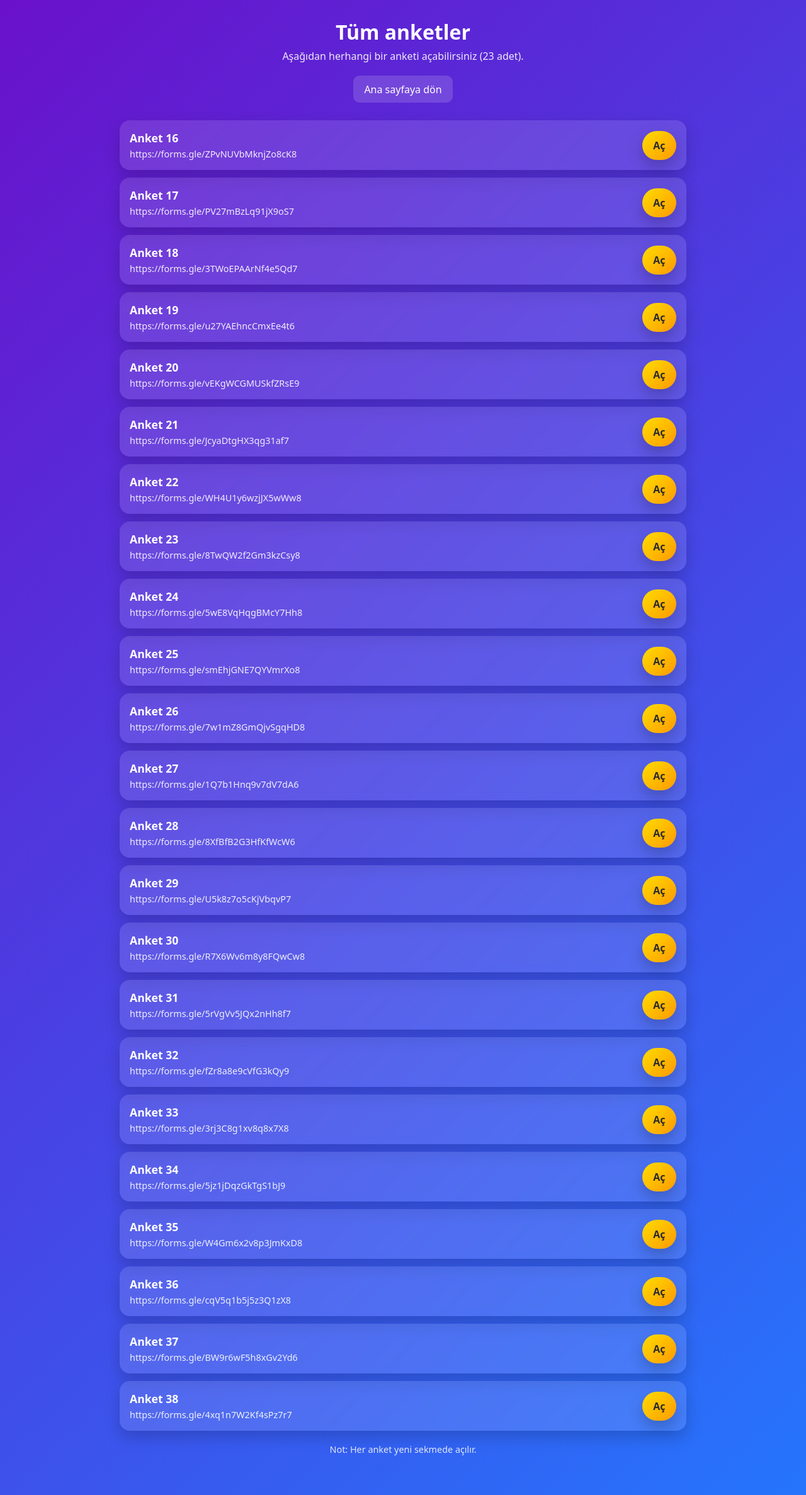
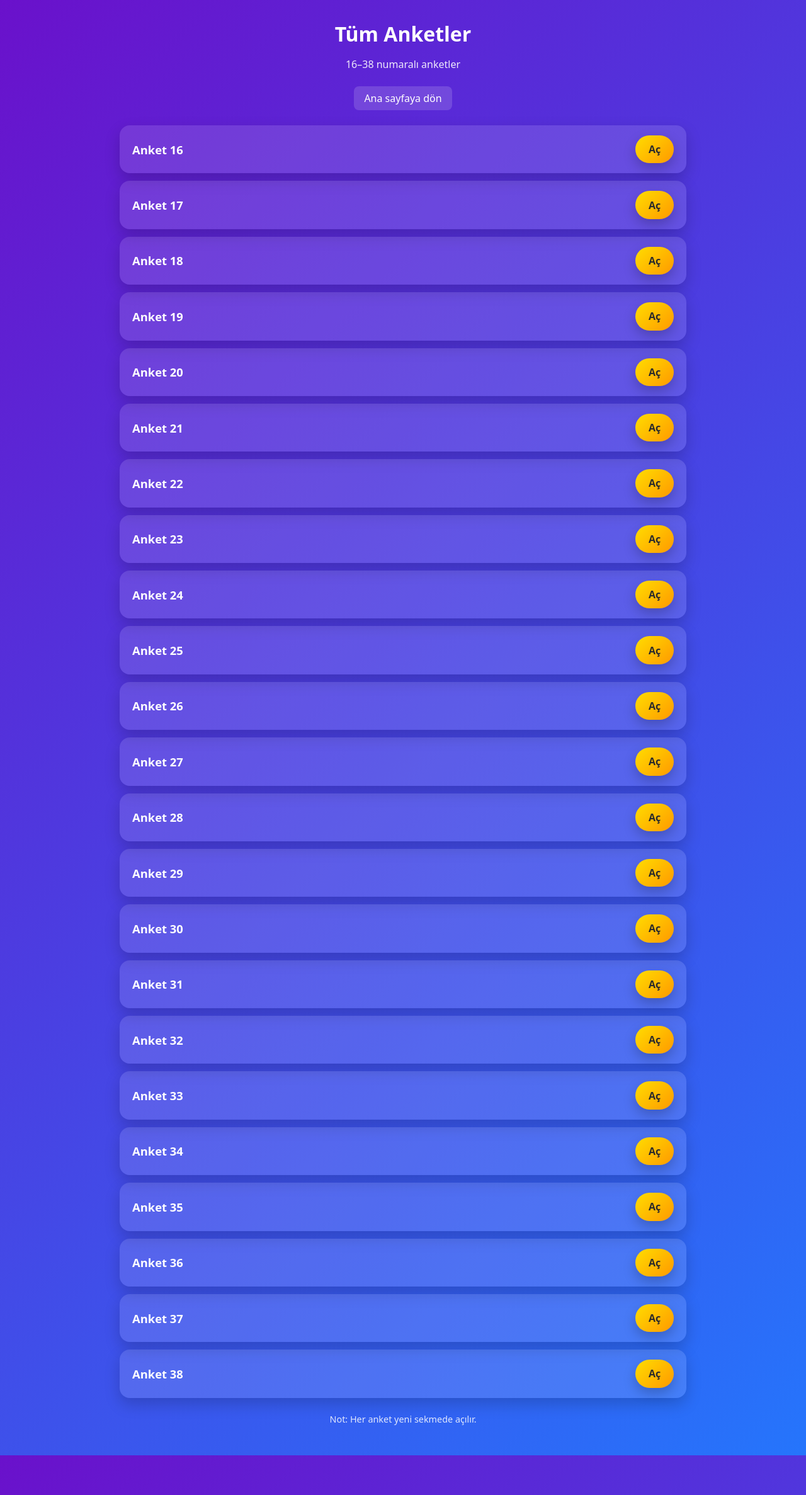
Before and after one commit to 925sozcuk/925sozcuk.github.io, a Jekyll site: the page built from tum-anketler.html, in a window 1280 px wide. Shown: the whole page at 63% size. Built offline with Jekyll 4.4.1, drawn with Linux system fonts in a browser that asks for light colours.

Commit message:
Update tum-anketler.html

```diff
--- a/tum-anketler.html
+++ b/tum-anketler.html
@@ -7,6 +7,7 @@
   <meta charset="UTF-8" />
   <meta name="viewport" content="width=device-width, initial-scale=1.0" />
   <title>925 Sözcük – Tüm Anketler</title>
+
   <style>
     body {
       margin: 0;
@@ -32,36 +33,11 @@
     h1 {
       margin: 0 0 0.5rem 0;
       font-size: 2rem;
-      line-height: 1.2;
     }
 
     .sub {
-      margin: 0.25rem 0 1.25rem 0;
+      margin-bottom: 1.5rem;
       opacity: 0.9;
-      font-size: 1rem;
-    }
-
-    .actions {
-      display: flex;
-      gap: 0.75rem;
-      justify-content: center;
-      flex-wrap: wrap;
-      margin: 1.25rem 0 1.75rem;
-    }
-
-    .btn {
-      display: inline-block;
-      padding: 0.65rem 1.1rem;
-      border-radius: 10px;
-      text-decoration: none;
-      color: #fff;
-      background: rgba(255,255,255,0.15);
-      transition: background 0.15s ease, transform 0.15s ease;
-    }
-
-    .btn:hover {
-      background: rgba(255,255,255,0.25);
-      transform: translateY(-1px);
     }
 
     .list {
@@ -69,62 +45,54 @@
       padding: 0;
       margin: 0;
       display: grid;
-      grid-template-columns: 1fr;
       gap: 0.75rem;
     }
 
     .item {
       display: flex;
+      justify-content: space-between;
       align-items: center;
-      justify-content: space-between;
-      gap: 1rem;
-      padding: 1rem 1rem;
+      padding: 1rem 1.25rem;
       border-radius: 16px;
       background: rgba(255,255,255,0.12);
       box-shadow: 0 10px 25px rgba(0,0,0,0.18);
-      backdrop-filter: blur(6px);
-    }
-
-    .left {
-      min-width: 0;
-      flex: 1;
     }
 
     .qid {
       font-weight: 800;
-      font-size: 1.1rem;
-      margin-bottom: 0.25rem;
-    }
-
-    .url {
-      font-size: 0.9rem;
-      opacity: 0.9;
-      word-break: break-all;
+      font-size: 1.15rem;
     }
 
     .open-button {
-      flex: 0 0 auto;
       font-weight: 800;
-      padding: 0.75rem 1.1rem;
+      padding: 0.7rem 1.3rem;
       border-radius: 999px;
       background: linear-gradient(135deg, #ffdd00, #ff9900);
       color: #2b2b2b;
       text-decoration: none;
-      box-shadow: 0 10px 25px rgba(0,0,0,0.22);
-      transition: transform 0.15s ease, box-shadow 0.15s ease;
+      box-shadow: 0 8px 20px rgba(0,0,0,0.22);
+      transition: transform 0.15s ease;
     }
 
     .open-button:hover {
       transform: translateY(-2px);
-      box-shadow: 0 14px 30px rgba(0,0,0,0.28);
     }
 
-    .footer-note {
-      margin-top: 1.25rem;
+    .footer {
+      margin-top: 1.5rem;
       text-align: center;
+      opacity: 0.85;
       font-size: 0.9rem;
-      opacity: 0.85;
-      padding: 0 1rem;
+    }
+
+    .back {
+      display: inline-block;
+      margin-bottom: 1.5rem;
+      color: #fff;
+      text-decoration: none;
+      background: rgba(255,255,255,0.15);
+      padding: 0.5rem 1rem;
+      border-radius: 8px;
     }
   </style>
 </head>
@@ -132,180 +100,42 @@
 <body>
   <div class="container">
     <header>
-      <h1>Tüm anketler</h1>
-      <p class="sub">Aşağıdan herhangi bir anketi açabilirsiniz (23 adet).</p>
-      <div class="actions">
-        <a class="btn" href="./">Ana sayfaya dön</a>
-      </div>
+      <h1>Tüm Anketler</h1>
+      <p class="sub">16–38 numaralı anketler</p>
+      <a class="back" href="./">Ana sayfaya dön</a>
     </header>
 
     <ul class="list">
-      <li class="item">
-        <div class="left">
-          <div class="qid">Anket 16</div>
-          <div class="url">https://forms.gle/ZPvNUVbMknjZo8cK8</div>
-        </div>
-        <a class="open-button" href="https://forms.gle/ZPvNUVbMknjZo8cK8" target="_blank" rel="noopener noreferrer">Aç</a>
-      </li>
-      <li class="item">
-        <div class="left">
-          <div class="qid">Anket 17</div>
-          <div class="url">https://forms.gle/PV27mBzLq91jX9oS7</div>
-        </div>
-        <a class="open-button" href="https://forms.gle/PV27mBzLq91jX9oS7" target="_blank" rel="noopener noreferrer">Aç</a>
-      </li>
-      <li class="item">
-        <div class="left">
-          <div class="qid">Anket 18</div>
-          <div class="url">https://forms.gle/3TWoEPAArNf4e5Qd7</div>
-        </div>
-        <a class="open-button" href="https://forms.gle/3TWoEPAArNf4e5Qd7" target="_blank" rel="noopener noreferrer">Aç</a>
-      </li>
-      <li class="item">
-        <div class="left">
-          <div class="qid">Anket 19</div>
-          <div class="url">https://forms.gle/u27YAEhncCmxEe4t6</div>
-        </div>
-        <a class="open-button" href="https://forms.gle/u27YAEhncCmxEe4t6" target="_blank" rel="noopener noreferrer">Aç</a>
-      </li>
-      <li class="item">
-        <div class="left">
-          <div class="qid">Anket 20</div>
-          <div class="url">https://forms.gle/vEKgWCGMUSkfZRsE9</div>
-        </div>
-        <a class="open-button" href="https://forms.gle/vEKgWCGMUSkfZRsE9" target="_blank" rel="noopener noreferrer">Aç</a>
-      </li>
-      <li class="item">
-        <div class="left">
-          <div class="qid">Anket 21</div>
-          <div class="url">https://forms.gle/JcyaDtgHX3qg31af7</div>
-        </div>
-        <a class="open-button" href="https://docs.google.com/forms/d/e/1FAIpQLSd35qeWpnQ707aFxVSmTYi-CJNPmoob4-ewJW3dtvkUFUoJIw/viewform?usp=dialog" target="_blank" rel="noopener noreferrer">Aç</a>
-      </li>
-      <li class="item">
-        <div class="left">
-          <div class="qid">Anket 22</div>
-          <div class="url">https://forms.gle/WH4U1y6wzjJX5wWw8</div>
-        </div>
-        <a class="open-button" href="https://forms.gle/WH4U1y6wzjJX5wWw8" target="_blank" rel="noopener noreferrer">Aç</a>
-      </li>
-      <li class="item">
-        <div class="left">
-          <div class="qid">Anket 23</div>
-          <div class="url">https://forms.gle/8TwQW2f2Gm3kzCsy8</div>
-        </div>
-        <a class="open-button" href="https://forms.gle/8TwQW2f2Gm3kzCsy8" target="_blank" rel="noopener noreferrer">Aç</a>
-      </li>
-      <li class="item">
-        <div class="left">
-          <div class="qid">Anket 24</div>
-          <div class="url">https://forms.gle/5wE8VqHqgBMcY7Hh8</div>
-        </div>
-        <a class="open-button" href="https://forms.gle/5wE8VqHqgBMcY7Hh8" target="_blank" rel="noopener noreferrer">Aç</a>
-      </li>
-      <li class="item">
-        <div class="left">
-          <div class="qid">Anket 25</div>
-          <div class="url">https://forms.gle/smEhjGNE7QYVmrXo8</div>
-        </div>
-        <a class="open-button" href="https://forms.gle/smEhjGNE7QYVmrXo8" target="_blank" rel="noopener noreferrer">Aç</a>
-      </li>
-      <li class="item">
-        <div class="left">
-          <div class="qid">Anket 26</div>
-          <div class="url">https://forms.gle/7w1mZ8GmQjvSgqHD8</div>
-        </div>
-        <a class="open-button" href="https://forms.gle/7w1mZ8GmQjvSgqHD8" target="_blank" rel="noopener noreferrer">Aç</a>
-      </li>
-      <li class="item">
-        <div class="left">
-          <div class="qid">Anket 27</div>
-          <div class="url">https://forms.gle/1Q7b1Hnq9v7dV7dA6</div>
-        </div>
-        <a class="open-button" href="https://forms.gle/1Q7b1Hnq9v7dV7dA6" target="_blank" rel="noopener noreferrer">Aç</a>
-      </li>
-      <li class="item">
-        <div class="left">
-          <div class="qid">Anket 28</div>
-          <div class="url">https://forms.gle/8XfBfB2G3HfKfWcW6</div>
-        </div>
-        <a class="open-button" href="https://forms.gle/8XfBfB2G3HfKfWcW6" target="_blank" rel="noopener noreferrer">Aç</a>
-      </li>
-      <li class="item">
-        <div class="left">
-          <div class="qid">Anket 29</div>
-          <div class="url">https://forms.gle/U5k8z7o5cKjVbqvP7</div>
-        </div>
-        <a class="open-button" href="https://forms.gle/U5k8z7o5cKjVbqvP7" target="_blank" rel="noopener noreferrer">Aç</a>
-      </li>
-      <li class="item">
-        <div class="left">
-          <div class="qid">Anket 30</div>
-          <div class="url">https://forms.gle/R7X6Wv6m8y8FQwCw8</div>
-        </div>
-        <a class="open-button" href="https://forms.gle/R7X6Wv6m8y8FQwCw8" target="_blank" rel="noopener noreferrer">Aç</a>
-      </li>
-      <li class="item">
-        <div class="left">
-          <div class="qid">Anket 31</div>
-          <div class="url">https://forms.gle/5rVgVv5JQx2nHh8f7</div>
-        </div>
-        <a class="open-button" href="https://forms.gle/5rVgVv5JQx2nHh8f7" target="_blank" rel="noopener noreferrer">Aç</a>
-      </li>
-      <li class="item">
-        <div class="left">
-          <div class="qid">Anket 32</div>
-          <div class="url">https://forms.gle/fZr8a8e9cVfG3kQy9</div>
-        </div>
-        <a class="open-button" href="https://forms.gle/fZr8a8e9cVfG3kQy9" target="_blank" rel="noopener noreferrer">Aç</a>
-      </li>
-      <li class="item">
-        <div class="left">
-          <div class="qid">Anket 33</div>
-          <div class="url">https://forms.gle/3rj3C8g1xv8q8x7X8</div>
-        </div>
-        <a class="open-button" href="https://forms.gle/3rj3C8g1xv8q8x7X8" target="_blank" rel="noopener noreferrer">Aç</a>
-      </li>
-      <li class="item">
-        <div class="left">
-          <div class="qid">Anket 34</div>
-          <div class="url">https://forms.gle/5jz1jDqzGkTgS1bJ9</div>
-        </div>
-        <a class="open-button" href="https://forms.gle/5jz1jDqzGkTgS1bJ9" target="_blank" rel="noopener noreferrer">Aç</a>
-      </li>
-      <li class="item">
-        <div class="left">
-          <div class="qid">Anket 35</div>
-          <div class="url">https://forms.gle/W4Gm6x2v8p3JmKxD8</div>
-        </div>
-        <a class="open-button" href="https://forms.gle/W4Gm6x2v8p3JmKxD8" target="_blank" rel="noopener noreferrer">Aç</a>
-      </li>
-      <li class="item">
-        <div class="left">
-          <div class="qid">Anket 36</div>
-          <div class="url">https://forms.gle/cqV5q1b5j5z3Q1zX8</div>
-        </div>
-        <a class="open-button" href="https://forms.gle/cqV5q1b5j5z3Q1zX8" target="_blank" rel="noopener noreferrer">Aç</a>
-      </li>
-      <li class="item">
-        <div class="left">
-          <div class="qid">Anket 37</div>
-          <div class="url">https://forms.gle/BW9r6wF5h8xGv2Yd6</div>
-        </div>
-        <a class="open-button" href="https://forms.gle/BW9r6wF5h8xGv2Yd6" target="_blank" rel="noopener noreferrer">Aç</a>
-      </li>
-      <li class="item">
-        <div class="left">
-          <div class="qid">Anket 38</div>
-          <div class="url">https://forms.gle/4xq1n7W2Kf4sPz7r7</div>
-        </div>
-        <a class="open-button" href="https://forms.gle/4xq1n7W2Kf4sPz7r7" target="_blank" rel="noopener noreferrer">Aç</a>
-      </li>
+
+      <li class="item"><div class="qid">Anket 16</div><a class="open-button" href="https://forms.gle/ZPvNUVbMknjZo8cK8" target="_blank">Aç</a></li>
+      <li class="item"><div class="qid">Anket 17</div><a class="open-button" href="https://forms.gle/PV27mBzLq91jX9oS7" target="_blank">Aç</a></li>
+      <li class="item"><div class="qid">Anket 18</div><a class="open-button" href="https://forms.gle/3TWoEPAArNf4e5Qd7" target="_blank">Aç</a></li>
+      <li class="item"><div class="qid">Anket 19</div><a class="open-button" href="https://forms.gle/u27YAEhncCmxEe4t6" target="_blank">Aç</a></li>
+      <li class="item"><div class="qid">Anket 20</div><a class="open-button" href="https://forms.gle/vEKgWCGMUSkfZRsE9" target="_blank">Aç</a></li>
+      <li class="item"><div class="qid">Anket 21</div><a class="open-button" href="https://forms.gle/wW6pY6jJbFJHqgF86" target="_blank">Aç</a></li>
+      <li class="item"><div class="qid">Anket 22</div><a class="open-button" href="https://forms.gle/WH4U1y6wzjJX5wWw8" target="_blank">Aç</a></li>
+      <li class="item"><div class="qid">Anket 23</div><a class="open-button" href="https://forms.gle/8TwQW2f2Gm3kzCsy8" target="_blank">Aç</a></li>
+      <li class="item"><div class="qid">Anket 24</div><a class="open-button" href="https://forms.gle/5wE8VqHqgBMcY7Hh8" target="_blank">Aç</a></li>
+      <li class="item"><div class="qid">Anket 25</div><a class="open-button" href="https://forms.gle/smEhjGNE7QYVmrXo8" target="_blank">Aç</a></li>
+      <li class="item"><div class="qid">Anket 26</div><a class="open-button" href="https://forms.gle/7w1mZ8GmQjvSgqHD8" target="_blank">Aç</a></li>
+      <li class="item"><div class="qid">Anket 27</div><a class="open-button" href="https://forms.gle/1Q7b1Hnq9v7dV7dA6" target="_blank">Aç</a></li>
+      <li class="item"><div class="qid">Anket 28</div><a class="open-button" href="https://forms.gle/8XfBfB2G3HfKfWcW6" target="_blank">Aç</a></li>
+      <li class="item"><div class="qid">Anket 29</div><a class="open-button" href="https://forms.gle/U5k8z7o5cKjVbqvP7" target="_blank">Aç</a></li>
+      <li class="item"><div class="qid">Anket 30</div><a class="open-button" href="https://forms.gle/R7X6Wv6m8y8FQwCw8" target="_blank">Aç</a></li>
+      <li class="item"><div class="qid">Anket 31</div><a class="open-button" href="https://forms.gle/5rVgVv5JQx2nHh8f7" target="_blank">Aç</a></li>
+      <li class="item"><div class="qid">Anket 32</div><a class="open-button" href="https://forms.gle/fZr8a8e9cVfG3kQy9" target="_blank">Aç</a></li>
+      <li class="item"><div class="qid">Anket 33</div><a class="open-button" href="https://forms.gle/3rj3C8g1xv8q8x7X8" target="_blank">Aç</a></li>
+      <li class="item"><div class="qid">Anket 34</div><a class="open-button" href="https://forms.gle/5jz1jDqzGkTgS1bJ9" target="_blank">Aç</a></li>
+      <li class="item"><div class="qid">Anket 35</div><a class="open-button" href="https://forms.gle/W4Gm6x2v8p3JmKxD8" target="_blank">Aç</a></li>
+      <li class="item"><div class="qid">Anket 36</div><a class="open-button" href="https://forms.gle/cqV5q1b5j5z3Q1zX8" target="_blank">Aç</a></li>
+      <li class="item"><div class="qid">Anket 37</div><a class="open-button" href="https://forms.gle/BW9r6wF5h8xGv2Yd6" target="_blank">Aç</a></li>
+      <li class="item"><div class="qid">Anket 38</div><a class="open-button" href="https://forms.gle/4xq1n7W2Kf4sPz7r7" target="_blank">Aç</a></li>
+
     </ul>
 
-    <p class="footer-note">
+    <div class="footer">
       Not: Her anket yeni sekmede açılır.
-    </p>
+    </div>
   </div>
 </body>
 </html>
```
